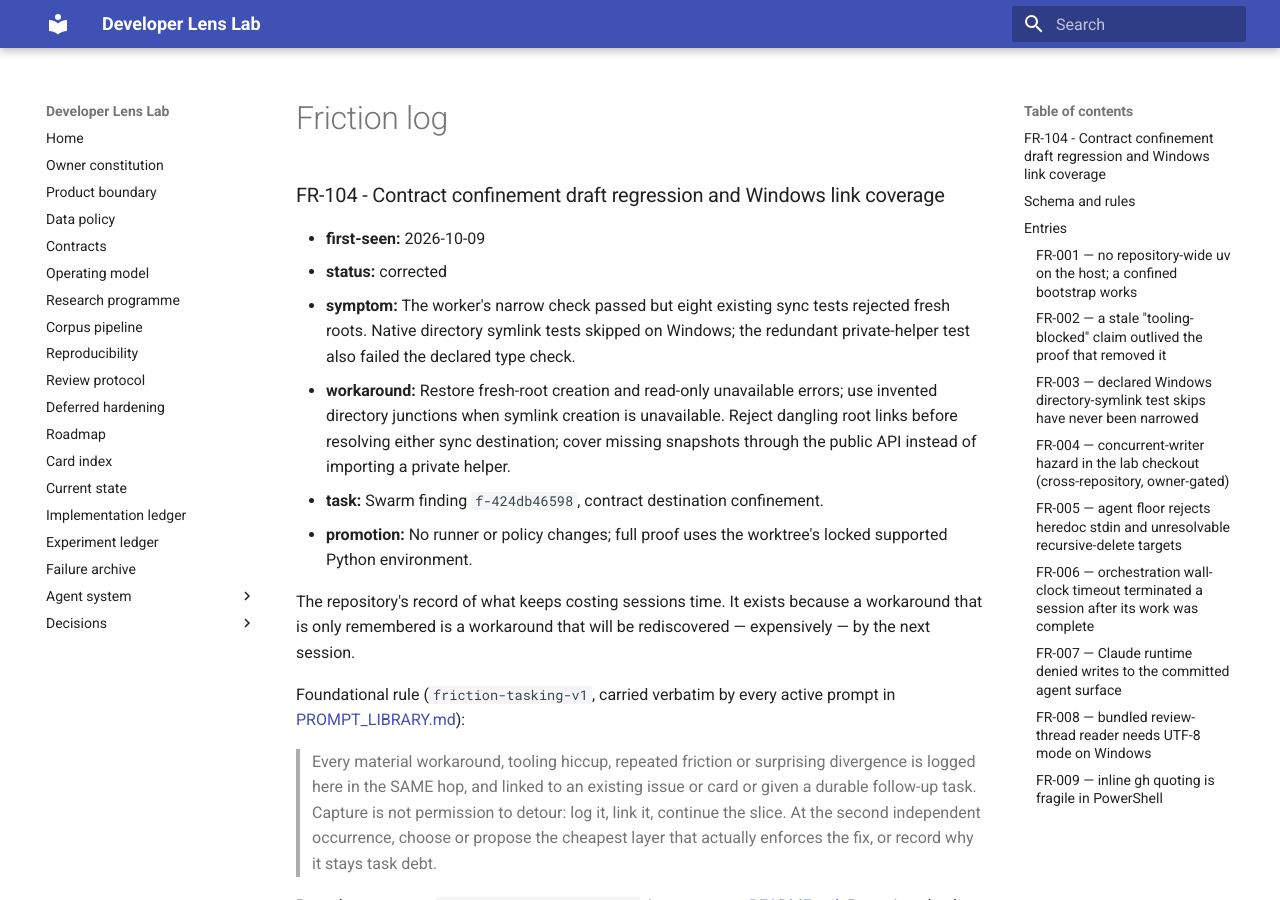
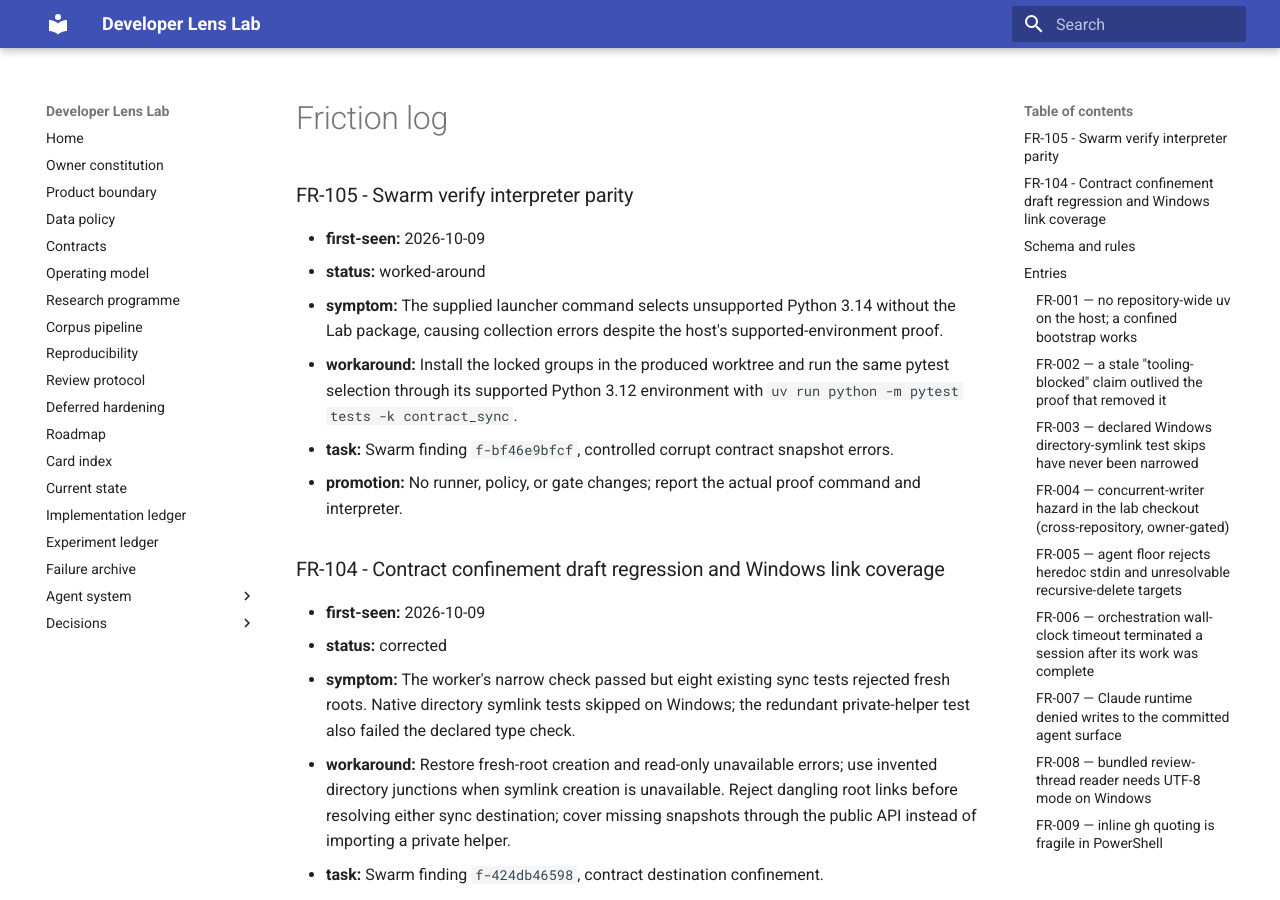
Before and after one commit to Chris0Jeky/developer-lens-lab, an MkDocs documentation site: the page built from docs/agent-system/FRICTION_LOG.md, in a window 1280 px wide and 900 px high. Built offline with MkDocs 1.6.1 and Material for MkDocs 9.7.7, drawn with Linux system fonts in a browser that asks for light colours.

```diff
--- a/docs/agent-system/FRICTION_LOG.md
+++ b/docs/agent-system/FRICTION_LOG.md
@@ -1,4 +1,13 @@
 # Friction log
+
+### FR-105 - Swarm verify interpreter parity
+
+- **first-seen:** 2026-10-09
+- **status:** worked-around
+- **symptom:** The supplied launcher command selects unsupported Python 3.14 without the Lab package, causing collection errors despite the host's supported-environment proof.
+- **workaround:** Install the locked groups in the produced worktree and run the same pytest selection through its supported Python 3.12 environment with `uv run python -m pytest tests -k contract_sync`.
+- **task:** Swarm finding `f-bf46e9bfcf`, controlled corrupt contract snapshot errors.
+- **promotion:** No runner, policy, or gate changes; report the actual proof command and interpreter.
 
 ### FR-104 - Contract confinement draft regression and Windows link coverage
 
```
Also changed, not shown: docs/IMPLEMENTATION_LEDGER.md (+6 -0 lines), 2 other files.
